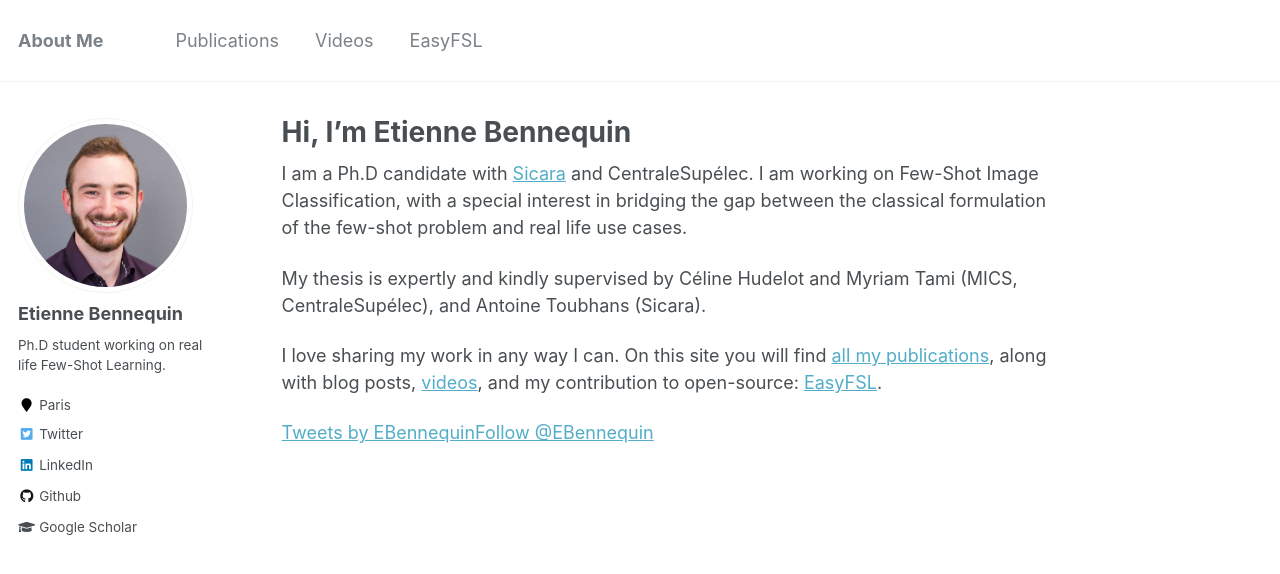
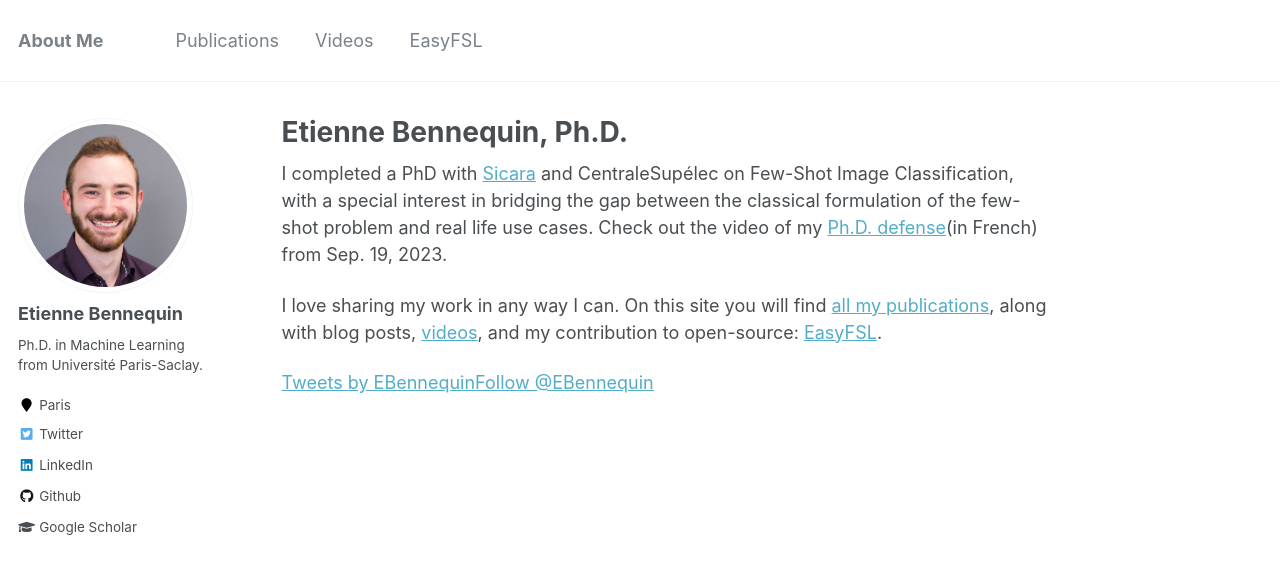
Before and after one commit to ebennequin/ebennequin.github.io, a Jekyll site: the page built from _pages/about.md, in a window 1280 px wide. Shown: the top 574 px of the page. Built offline with Jekyll 4.4.1, drawn with Linux system fonts in a browser that asks for light colours; comment, search, counter and statistics services are not loaded.

Commit message:
I defended my thesis

```diff
--- a/_config.yml
+++ b/_config.yml
@@ -82,7 +82,7 @@ analytics:
 author:
   name             : "Etienne Bennequin"
   avatar           : "profile.jpeg"
-  bio              : "Ph.D student working on real life Few-Shot Learning."
+  bio              : "Ph.D. in Machine Learning from Université Paris-Saclay."
   location         : "Paris"
   employer         :
   pubmed           :
--- a/_pages/about.md
+++ b/_pages/about.md
@@ -1,6 +1,6 @@
 ---
 permalink: /
-title: "Hi, I'm Etienne Bennequin"
+title: "Etienne Bennequin, Ph.D."
 excerpt: "About me"
 author_profile: true
 redirect_from:
@@ -8,12 +8,10 @@ redirect_from:
   - /about.html
 ---
 
-I am a Ph.D candidate with [Sicara](https://www.sicara.ai/) and CentraleSupélec.
-I am working on Few-Shot Image Classification, with a special interest in bridging the gap between
-the classical formulation of the few-shot problem and real life use cases.
-
-My thesis is expertly and kindly supervised by Céline Hudelot and Myriam Tami (MICS, CentraleSupélec),
-and Antoine Toubhans (Sicara).
+I completed a PhD with [Sicara](https://www.sicara.ai/) and CentraleSupélec on Few-Shot Image Classification,
+with a special interest in bridging the gap between the classical formulation of the few-shot problem and
+real life use cases.
+Check out the video of my [Ph.D. defense](https://www.youtube.com/watch?v=TC3AyeStBXs)(in French) from Sep. 19, 2023.
 
 I love sharing my work in any way I can. On this site you will find [all my publications](https://ebennequin.github.io/publications/),
 along with blog posts, [videos](https://ebennequin.github.io/videos/),
```
Also changed, not shown: _pages/videos.html (+11 -0 lines).
